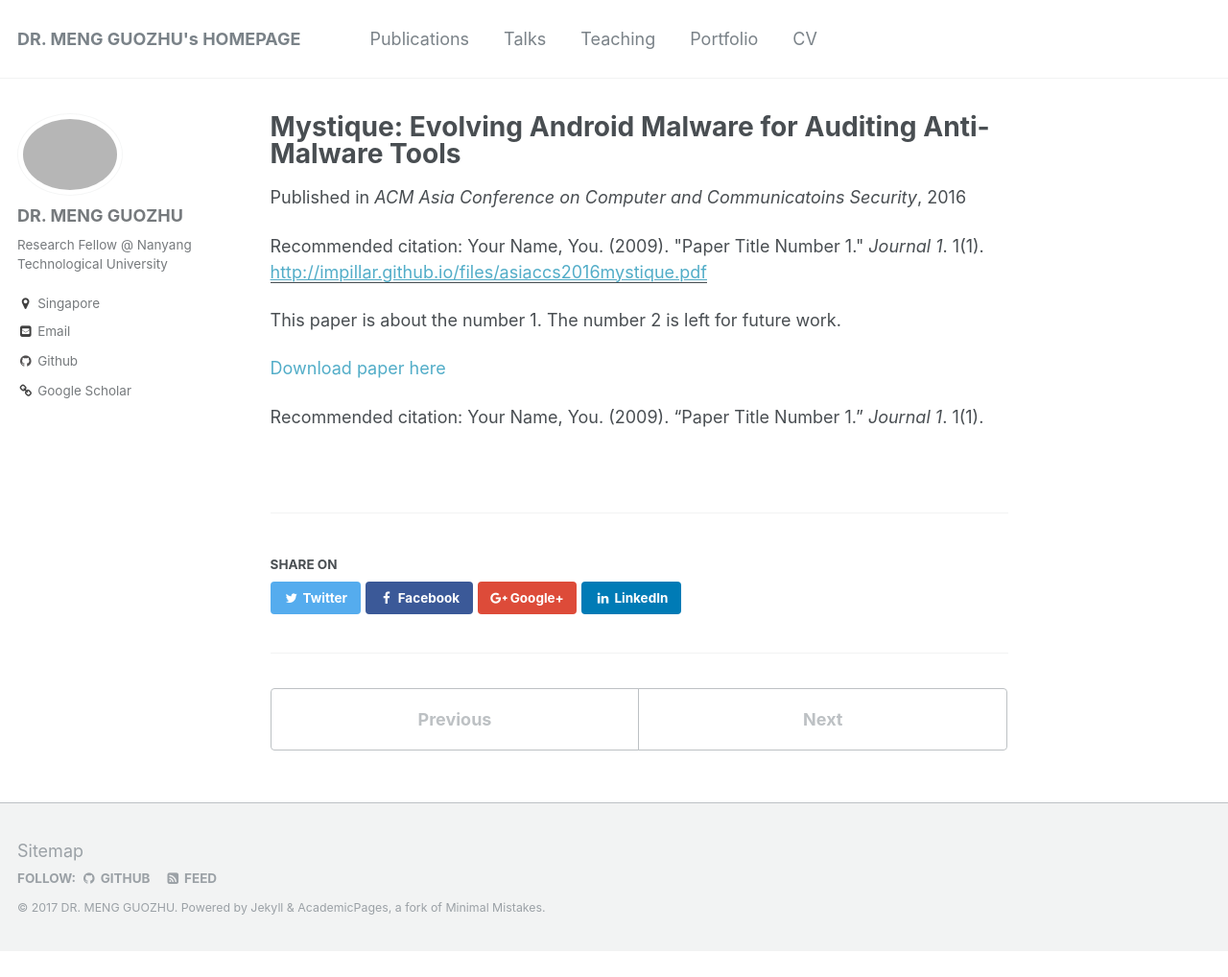
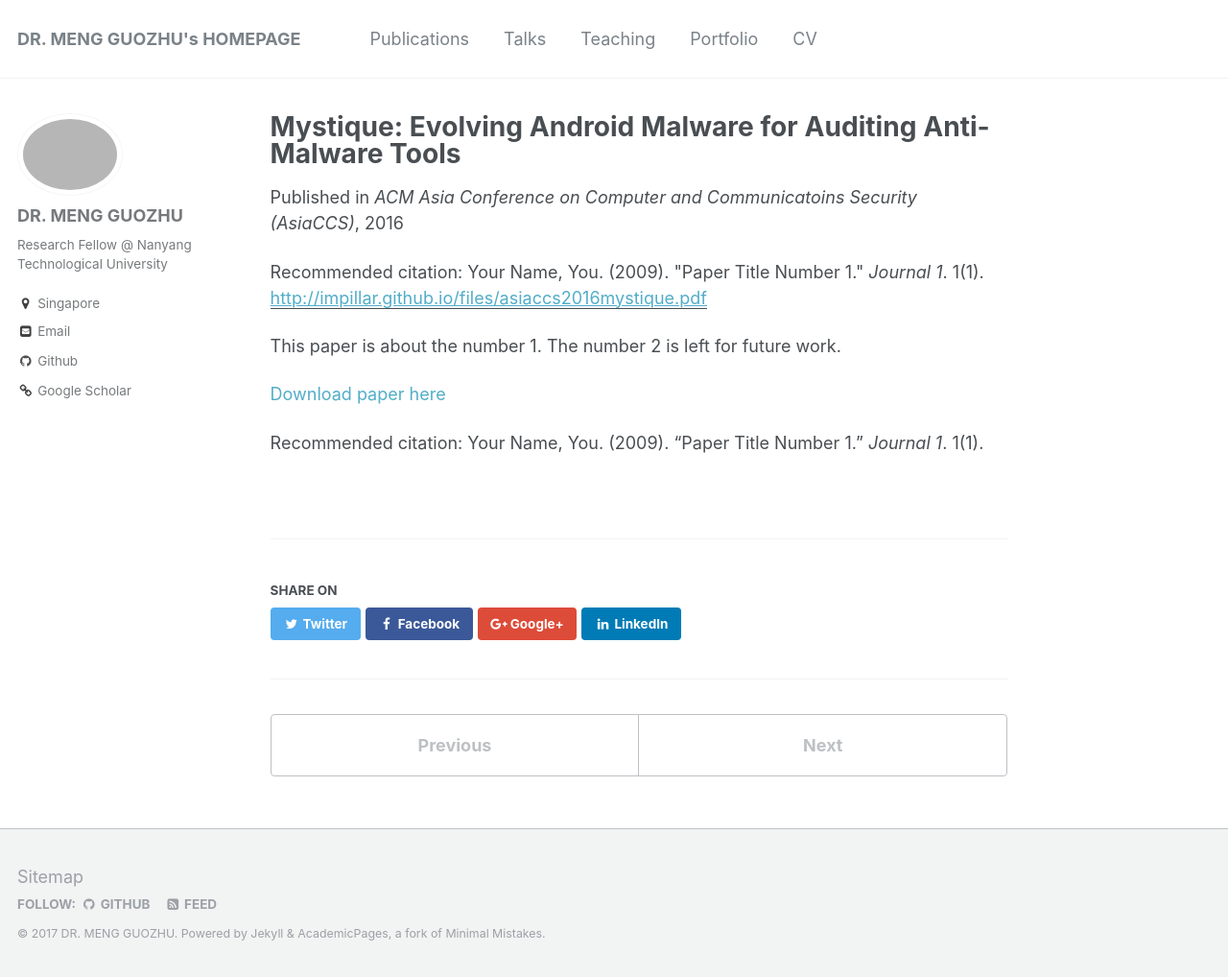
Before and after one commit to impillar/impillar.github.io, a Jekyll site: the page built from _publications/2016-05-31-ASIACCS-Android-Malware-1.md, in a window 1280 px wide and 1018 px high. Shown: the whole window at 96% size. Built offline with Jekyll 4.4.1, drawn with Linux system fonts in a browser that asks for light colours; some of the changed lines change nothing that is shown.

Commit message:
Update 2016-05-31-ASIACCS-Android-Malware-1.md

```diff
--- a/_publications/2016-05-31-ASIACCS-Android-Malware-1.md
+++ b/_publications/2016-05-31-ASIACCS-Android-Malware-1.md
@@ -4,7 +4,10 @@
 permalink: /publication/2016-05-31-ASIACCS-Android-Malware-1
 excerpt: 'It is a work of Android malware generation to audit Anti-malware tool' #'This paper is about the number 1. The number 2 is left for future work.'
 date: 2016-05-31
-venue: 'ACM Asia Conference on Computer and Communicatoins Security'
+venue: 'ACM Asia Conference on Computer and Communicatoins Security (AsiaCCS)'
+page: "365--376"
+address: "Xi'an, China"
+author: "Guozhu Meng, Yinxing Xue, Mahinthan Chandramohan, Annamalai Narayanan, Yang Liu, Jie Zhang, Tieming Chen"
 paperurl: 'http://impillar.github.io/files/asiaccs2016mystique.pdf'
 citation: 'Your Name, You. (2009). &quot;Paper Title Number 1.&quot; <i>Journal 1</i>. 1(1).'
 ---
```
